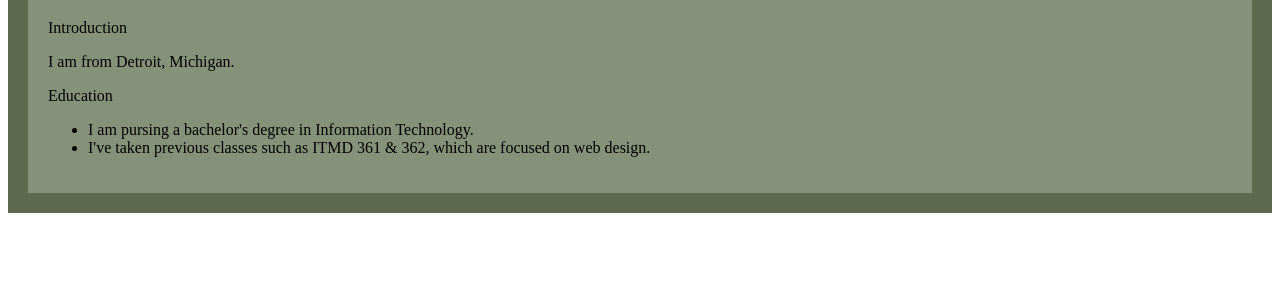
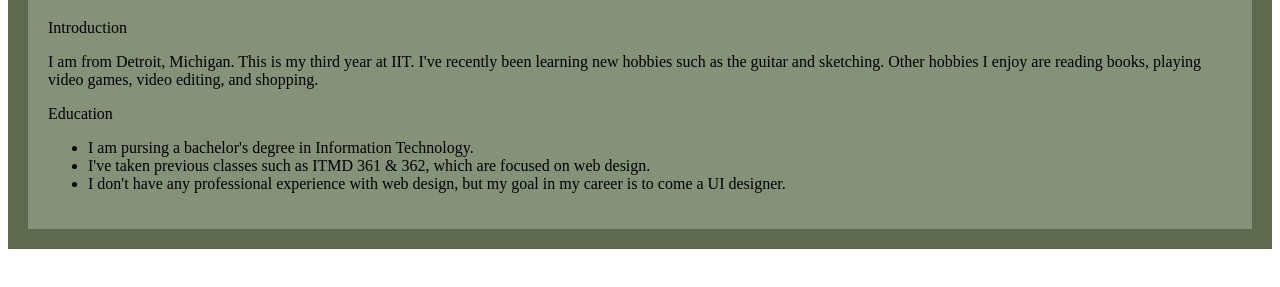
Before and after one commit to jaredbnm/itmd-441-lab1, a plain HTML site: page index.html in a window 1280 px wide. Shown: the part 109-396 px from the top of the page. Drawn offline with Linux system fonts and the light colour scheme.

Commit message:
adding more info

```diff
--- a/index.html
+++ b/index.html
@@ -10,11 +10,15 @@
   <div>
     <h1>Jared Benman</h1>
     <section>Introduction</section>
-    <p>I am from Detroit, Michigan.</p>
+    <p>I am from Detroit, Michigan. This is my third year at IIT. I've recently been learning new hobbies
+      such as the guitar and sketching. Other hobbies I enjoy are reading books, playing video games,
+      video editing, and shopping.</p>
     <section>Education</section>
     <ul>
       <li>I am pursing a bachelor's degree in Information Technology.</li>
       <li>I've taken previous classes such as ITMD 361 & 362, which are focused on web design.</li>
+      <li>I don't have any professional experience with web design, but my goal in my career is
+        to come a UI designer.</li>
     </ul>
   </div>
 </body>
```
